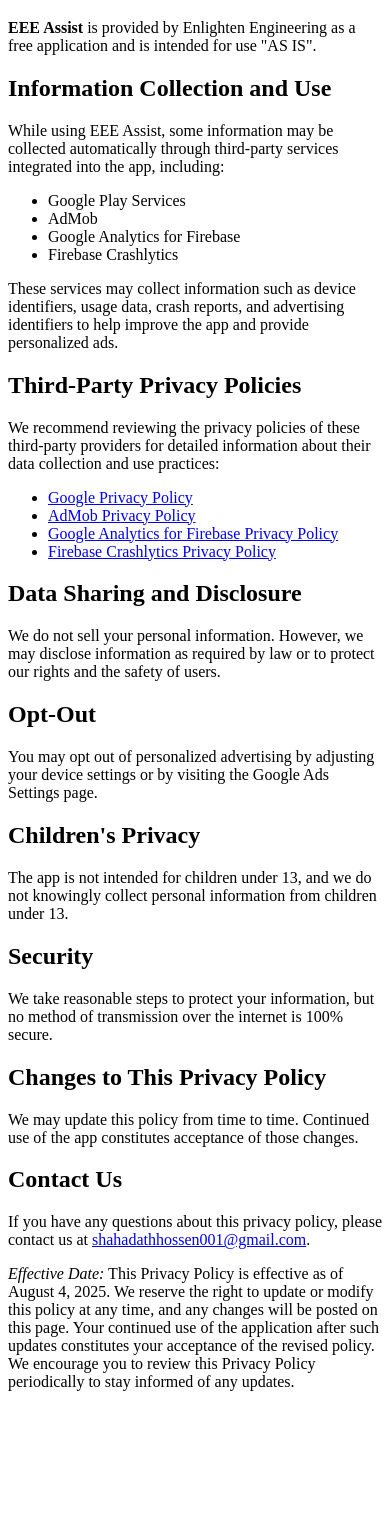
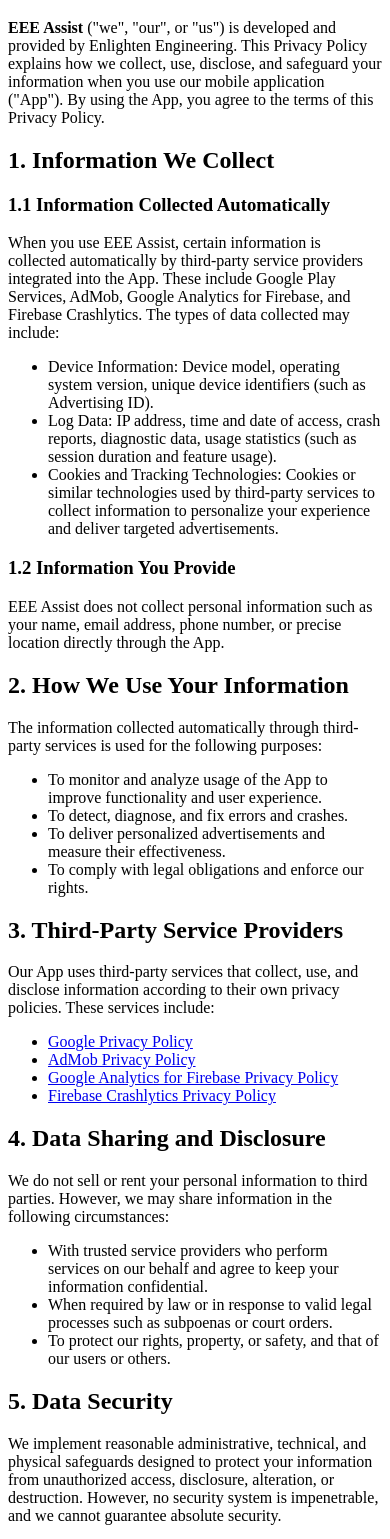
Before and after one commit to shahadathhossen/EEE-Assist, a plain HTML site: page privacy-policy.html in a window 390 px wide. Shown: the part 61-1600 px from the top of the page. Before the commit the page ends 1468 px from the top, so only its background shows below. Drawn offline with Linux system fonts and the light colour scheme.

Commit message:
Update privacy-policy.html

```diff
--- a/privacy-policy.html
+++ b/privacy-policy.html
@@ -1,25 +1,38 @@
 <!DOCTYPE html>
-<html>
+<html lang="en">
 <head>
-  <meta charset="UTF-8">
+  <meta charset="UTF-8" />
   <title>Privacy Policy – EEE Assist</title>
+  <meta name="viewport" content="width=device-width, initial-scale=1" />
 </head>
 <body>
   <h1>Privacy Policy</h1>
-  <p><strong>EEE Assist</strong> is provided by Enlighten Engineering as a free application and is intended for use "AS IS".</p>
 
-  <h2>Information Collection and Use</h2>
-  <p>While using EEE Assist, some information may be collected automatically through third-party services integrated into the app, including:</p>
+  <p><strong>EEE Assist</strong> ("we", "our", or "us") is developed and provided by Enlighten Engineering. This Privacy Policy explains how we collect, use, disclose, and safeguard your information when you use our mobile application ("App"). By using the App, you agree to the terms of this Privacy Policy.</p>
+
+  <h2>1. Information We Collect</h2>
+  <h3>1.1 Information Collected Automatically</h3>
+  <p>When you use EEE Assist, certain information is collected automatically by third-party service providers integrated into the App. These include Google Play Services, AdMob, Google Analytics for Firebase, and Firebase Crashlytics. The types of data collected may include:</p>
   <ul>
-    <li>Google Play Services</li>
-    <li>AdMob</li>
-    <li>Google Analytics for Firebase</li>
-    <li>Firebase Crashlytics</li>
+    <li>Device Information: Device model, operating system version, unique device identifiers (such as Advertising ID).</li>
+    <li>Log Data: IP address, time and date of access, crash reports, diagnostic data, usage statistics (such as session duration and feature usage).</li>
+    <li>Cookies and Tracking Technologies: Cookies or similar technologies used by third-party services to collect information to personalize your experience and deliver targeted advertisements.</li>
   </ul>
-  <p>These services may collect information such as device identifiers, usage data, crash reports, and advertising identifiers to help improve the app and provide personalized ads.</p>
 
-  <h2>Third-Party Privacy Policies</h2>
-  <p>We recommend reviewing the privacy policies of these third-party providers for detailed information about their data collection and use practices:</p>
+  <h3>1.2 Information You Provide</h3>
+  <p>EEE Assist does not collect personal information such as your name, email address, phone number, or precise location directly through the App.</p>
+
+  <h2>2. How We Use Your Information</h2>
+  <p>The information collected automatically through third-party services is used for the following purposes:</p>
+  <ul>
+    <li>To monitor and analyze usage of the App to improve functionality and user experience.</li>
+    <li>To detect, diagnose, and fix errors and crashes.</li>
+    <li>To deliver personalized advertisements and measure their effectiveness.</li>
+    <li>To comply with legal obligations and enforce our rights.</li>
+  </ul>
+
+  <h2>3. Third-Party Service Providers</h2>
+  <p>Our App uses third-party services that collect, use, and disclose information according to their own privacy policies. These services include:</p>
   <ul>
     <li><a href="https://policies.google.com/privacy" target="_blank" rel="noopener noreferrer">Google Privacy Policy</a></li>
     <li><a href="https://support.google.com/admob/answer/6128543" target="_blank" rel="noopener noreferrer">AdMob Privacy Policy</a></li>
@@ -27,24 +40,55 @@
     <li><a href="https://firebase.google.com/support/privacy" target="_blank" rel="noopener noreferrer">Firebase Crashlytics Privacy Policy</a></li>
   </ul>
 
-  <h2>Data Sharing and Disclosure</h2>
-  <p>We do not sell your personal information. However, we may disclose information as required by law or to protect our rights and the safety of users.</p>
+  <h2>4. Data Sharing and Disclosure</h2>
+  <p>We do not sell or rent your personal information to third parties. However, we may share information in the following circumstances:</p>
+  <ul>
+    <li>With trusted service providers who perform services on our behalf and agree to keep your information confidential.</li>
+    <li>When required by law or in response to valid legal processes such as subpoenas or court orders.</li>
+    <li>To protect our rights, property, or safety, and that of our users or others.</li>
+  </ul>
 
-  <h2>Opt-Out</h2>
-  <p>You may opt out of personalized advertising by adjusting your device settings or by visiting the Google Ads Settings page.</p>
+  <h2>5. Data Security</h2>
+  <p>We implement reasonable administrative, technical, and physical safeguards designed to protect your information from unauthorized access, disclosure, alteration, or destruction. However, no security system is impenetrable, and we cannot guarantee absolute security.</p>
 
-  <h2>Children's Privacy</h2>
-  <p>The app is not intended for children under 13, and we do not knowingly collect personal information from children under 13.</p>
+  <h2>6. Data Retention</h2>
+  <p>Data collected through third-party services may be retained for as long as necessary to fulfill the purposes described in this Privacy Policy or as required by law. If you uninstall the App, data collection through the App will cease.</p>
 
-  <h2>Security</h2>
-  <p>We take reasonable steps to protect your information, but no method of transmission over the internet is 100% secure.</p>
+  <h2>7. Your Rights and Choices</h2>
+  <p>You have certain rights regarding your personal data and privacy, which may vary depending on your jurisdiction:</p>
+  <ul>
+    <li><strong>Opt-Out of Personalized Advertising:</strong> You can disable personalized ads by adjusting your device settings or visiting the <a href="https://adssettings.google.com/authenticated" target="_blank" rel="noopener noreferrer">Google Ads Settings</a> page.</li>
+    <li><strong>Access and Correction:</strong> While we do not collect personal data directly, you may request access to or correction of data held by third parties by contacting those providers.</li>
+    <li><strong>Data Deletion:</strong> You may request deletion of your data from third-party services in accordance with their policies.</li>
+    <li><strong>Uninstall:</strong> You may uninstall the App at any time to stop data collection through the App.</li>
+  </ul>
 
-  <h2>Changes to This Privacy Policy</h2>
-  <p>We may update this policy from time to time. Continued use of the app constitutes acceptance of those changes.</p>
+  <h2>8. Children’s Privacy</h2>
+  <p>EEE Assist is not directed to children under 13 years old, and we do not knowingly collect personal information from children under 13. If you believe we have collected such information, please contact us immediately so we can delete it.</p>
 
-  <h2>Contact Us</h2>
-  <p>If you have any questions about this privacy policy, please contact us at <a href="mailto:shahadathhossen001@gmail.com">shahadathhossen001@gmail.com</a>.</p>
+  <h2>9. International Users and Data Transfers</h2>
+  <p>Data collected by third-party services may be transferred to, stored, and processed in countries outside your country of residence, including the United States, which may have different data protection laws than your jurisdiction. By using the App, you consent to such transfers.</p>
 
-  <p><em>Effective Date:</em> This Privacy Policy is effective as of August 4, 2025. We reserve the right to update or modify this policy at any time, and any changes will be posted on this page. Your continued use of the application after such updates constitutes your acceptance of the revised policy. We encourage you to review this Privacy Policy periodically to stay informed of any updates.</p>
+  <h2>10. Compliance with Privacy Laws</h2>
+  <p>If you reside in certain regions, you may have additional rights under applicable privacy laws, such as the European Union’s General Data Protection Regulation (GDPR) or the California Consumer Privacy Act (CCPA). These rights may include:</p>
+  <ul>
+    <li>The right to access the personal data we process about you.</li>
+    <li>The right to request correction or deletion of your personal data.</li>
+    <li>The right to object to or restrict certain processing of your data.</li>
+    <li>The right to data portability.</li>
+  </ul>
+  <p>To exercise these rights, please contact us using the contact information provided below.</p>
+
+  <h2>11. Changes to This Privacy Policy</h2>
+  <p>We may update this Privacy Policy from time to time to reflect changes in our practices, legal requirements, or new features in the App. When we update this policy, we will revise the “Effective Date” at the bottom of this page. Continued use of the App after any changes indicates your acceptance of the revised policy. We encourage you to review this Privacy Policy periodically.</p>
+
+  <h2>12. Contact Information</h2>
+  <p>If you have questions, concerns, or requests regarding this Privacy Policy or your personal data, please contact us at:</p>
+  <ul>
+    <li>Email: <a href="mailto:shahadathhossen001@gmail.com">shahadathhossen001@gmail.com</a></li>
+    <li>Email: <a href="mailto:shahadath1713@student.nstu.edu.bd">shahadath1713@student.nstu.edu.bd</a></li>
+  </ul>
+
+  <p><em>Effective Date:</em> August 4, 2025</p>
 </body>
 </html>
```
